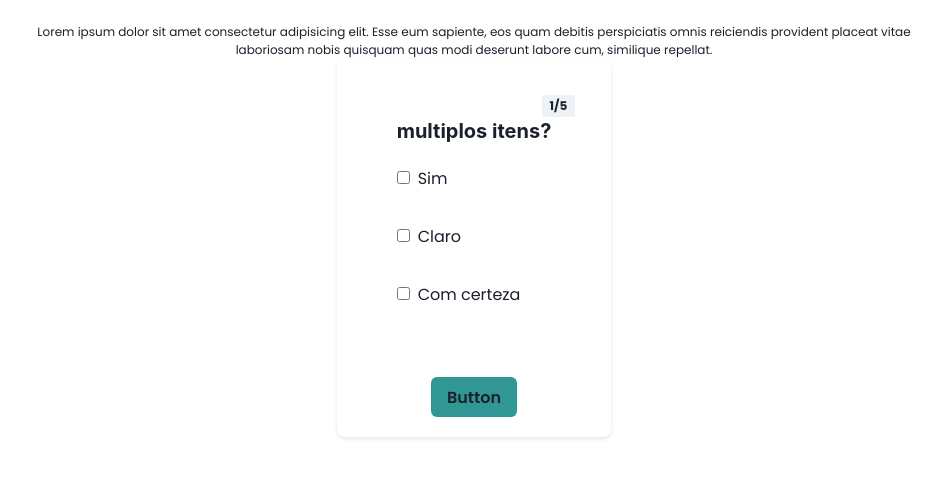
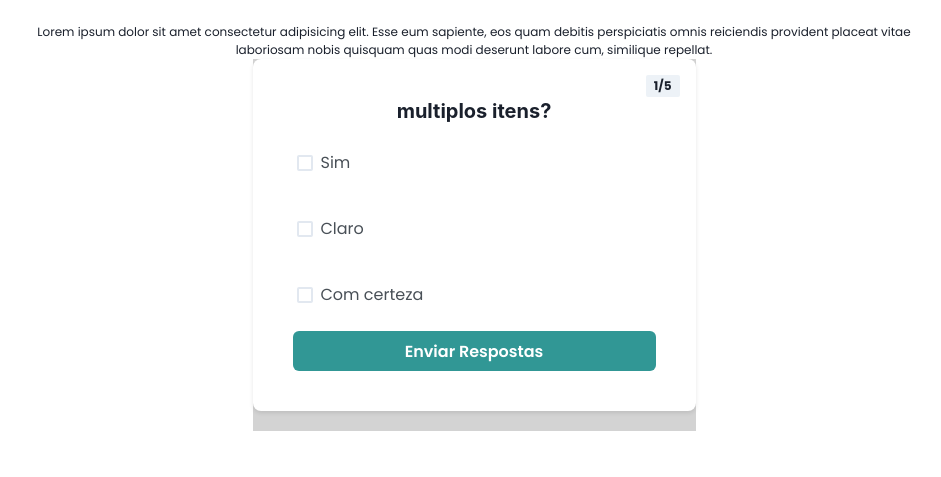
Before and after one commit to Matheus1415/Mendel, a React (Vite) app: page / in a window 1280 px wide. Shown: the part 2408-2885 px from the top of the page, without its empty margins (166-1107 px from the left). Built offline with nearby package versions, Linux system fonts and the light colour scheme.

Commit message:
Update index.jsx
Open the console to see how it works

```diff
--- a/src/components/Quiz/index.jsx
+++ b/src/components/Quiz/index.jsx
@@ -4,9 +4,21 @@ import {
     Box,
     Button,
     Badge,
-    Image
+    Image,
+    FormControl,
+    FormLabel,
+    Input,
+    IconButton,
+    Icon,
+    HStack,
+    Checkbox,
+    Radio,
+    RadioGroup,
+    Stack
  } from '@chakra-ui/react'
 import { useState } from 'react';
+import { FaArrowRight } from 'react-icons/fa';
+import { IoArrowForwardCircle } from 'react-icons/io5';
 
 
 /**
@@ -20,59 +32,100 @@ export function Quiz({questions}){
 
     const [currentQuestion, setCurrentQuestion] = useState(1)
     const [score, setScore] = useState(0)
+    const [showResults, setShowResults] = useState(false)
     //history
     function showNextQuestion(){
         setTimeout( ()=> setCurrentQuestion(currentQuestion + 1), 100)
     }
 
     function submitQuestion(e){
-        //depende do tipo da questão
         e.preventDefault()
-        let data = new FormData(e.currentTarget)
+        // ToDo - depende do tipo da questão
 
-        let userResponse = data.get('options')
-        let optionSelectedForUser = questions[currentQuestion - 1].options.find( option => option.content === userResponse )
-        if(optionSelectedForUser.isTheCorrect){
-            setScore(score+1)
+        const data = new FormData(e.currentTarget)
+        for (const [name,value] of data) {
+            console.log(name, ":", value)
+        }
+        console.log( questions[currentQuestion - 1]);
+
+        switch (questions[currentQuestion - 1].questionType) {
+            case 'UniqueItem':
+                let selectedOptionForUser = questions[currentQuestion - 1].options.find( option => {
+                    return data.get('options') === option.content
+                } )
+
+                console.log('selected:',selectedOptionForUser);
+
+                if(selectedOptionForUser.isCorrect === true){
+                    alert('parabens')
+                }else{
+                    alert('errado')
+                }
+                showNextQuestion()
+                break;
+
+            case 'MultipleItems':
+                console.log('chegou nos multiplos items');
+                console.log(data.get('Sim'));
+                let a = questions[currentQuestion - 1].options.map( option => {
+                    return data.get(option.content)
+                } )
+                console.log(a);
+
+                console.log('submit questão de item multiplos');
+                showNextQuestion()
+                break;
+
+            case 'InputQuestion':
+                console.log('submit questão de input');
+                break;
+
+            default:
+                console.log('submit invalido');
+                break;
+
         }
 
-        e.currentTarget.reset()
+
+        //e.currentTarget.reset()
         // o formulario se alimpa
     }
     function renderOptionsFromQuestionType(questionType, options) {
-        console.log('o que chegou no render',questionType, options);
 
         switch (questionType) {
             case "UniqueItem":
-                return options.map( (option, index) => {
-                    console.log(option);
+                let optionsJsx = options.map( (option, index) => {
                         return(
-                            <div key={index} style={{display:'flex', alignItems:'baseline',gap: "0.5rem"}}>
-                                <input type='radio' style={{width:'fit-content'}} name='options' value={option.content} key={index}/>
-                                <p style={{textAlign: 'left'}}>{option.content}</p>
-                            </div>
+                            <Radio w='full' value={option.content} name='options'>{option.content}</Radio>
                         )
                 } )
+                //key para o radio group
+                // required
+                return (
+                    <RadioGroup name='options' display='flex' flexDirection='column' gap='24px' alignItems='flex-start' w='full'>
+                        {optionsJsx}
+                    </RadioGroup>
+                )
 
             case "MultipleItems":
+                // chackra injeta value nos checkboxes por default
                 return options.map( (option, index) => {
                     return(
-                        <div key={index} style={{display:'flex', alignItems:'baseline',gap: "0.5rem"}}>
-                            <input type='checkbox' style={{width:'fit-content'}} name='options' value={option.content} key={index}/>
-                            <p style={{textAlign: 'left'}}>{option.content}</p>
-                        </div>
+                        <HStack p='0.25rem' spacing='2px' w='full' key={index}>
+                            <Checkbox flex='1' value={option.content} name={option.content}>{option.content}</Checkbox>
+                        </HStack>
                     )
                 } )
 
                 case "InputQuestion":
 
                     return options.map( (option, index) => {
-                        console.log(option);
+                        console.log(option.InputField);
                         return(
-                            <div key={index} style={{display:'flex', alignItems:'baseline',gap: "0.5rem"}}>
-                                <p>{option.InputField}</p>
-                                <input type='text' placeholder={option.InputField} style={{width:'fit-content'}} name='options' value={option.content} key={index}/>
-                            </div>
+                            <FormControl key={index} isRequired display='flex' alignItems='center' justifyContent='space-between'>
+                                <FormLabel m='0' p='0.75rem' w='fit-content'>{option.InputField}:</FormLabel>
+                                <Input type='text' required name={option.InputField} flexGrow='1' maxLength={option.isCorrectValue.length}/>
+                            </FormControl>
                         )
                     } )
 
@@ -80,18 +133,27 @@ export function Quiz({questions}){
                 return "Deu ruim!!!"
         }
     }
+    function zoomImage(e) {
+        e.target.style.position = 'absolute'
+        e.target.style.zIndex = '100'
+        e.target.style.top = '0'
+        e.target.style.bottom = '0'
+        e.target.style.left = '0'
+        e.target.style.right = '0'
+        //pai dele é relativo, talvez tenha que usar State
+    }
+
+    //erro na hora de passar a questão era imprimido dois tipos sendo um da questão anterior e outro da atual
+    return(
+        <Box mx='auto' backgroundColor='lightgray' minW='50%' maxW='80%' w='fit-content'>
+            <form onSubmit={submitQuestion} style={{ padding: '2.5rem', position:'relative' }} >
 
 
-    console.log(questions[currentQuestion - 1].questionType, questions[currentQuestion - 1]);
-    //erro na hora de passar a questão era imprimido dois tipos sendo um da questão anterior e outro da atual
-    return(
-        <form onSubmit={submitQuestion} style={{marginInline: 'auto'}}>
-            <Box p='10' position='relative'>
                 <Badge position="absolute" top="1rem" right="1rem" py='0.125rem' px='0.5rem'>{`${currentQuestion}/${questions.length}`}</Badge>
                 <Heading size='md' mb='1.5rem'>{questions[currentQuestion - 1].question}</Heading>
 
                 {questions[currentQuestion - 1].image == undefined || (
-                    <Image src={questions[currentQuestion - 1].image} fallbackSrc='https://via.placeholder.com/150' mx='auto' my='0.5rem' />
+                    <Image src={questions[currentQuestion - 1].image} fallbackSrc='https://via.placeholder.com/150' mx='auto' my='0.5rem' borderRadius='xl' transition='0.3s' _hover={{transform: 'scale(0.95)'}} />
                 ) }
 
                     <VStack spacing='24px' alignItems='flex-start'>
@@ -99,8 +161,9 @@ export function Quiz({questions}){
                             renderOptionsFromQuestionType(questions[currentQuestion - 1].questionType, questions[currentQuestion - 1].options)
                         }
                     </VStack>
-            </Box>
-            <Button type='submit' bg='teal.500' onClick={showNextQuestion}>Button</Button>
-        </form>
+                    <Button type='submit' display='flex' alignItems='center' gap='0.5rem' w='full' color='white' bg='teal.500' _hover={{bg: 'teal.600'}} >Enviar Respostas</Button>
+            </form>
+
+        </Box>
     )
 }
```
